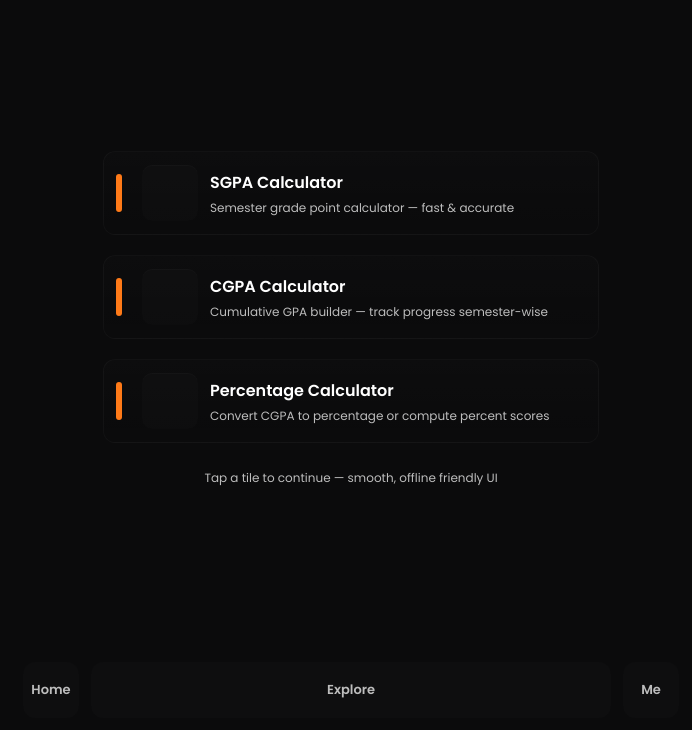
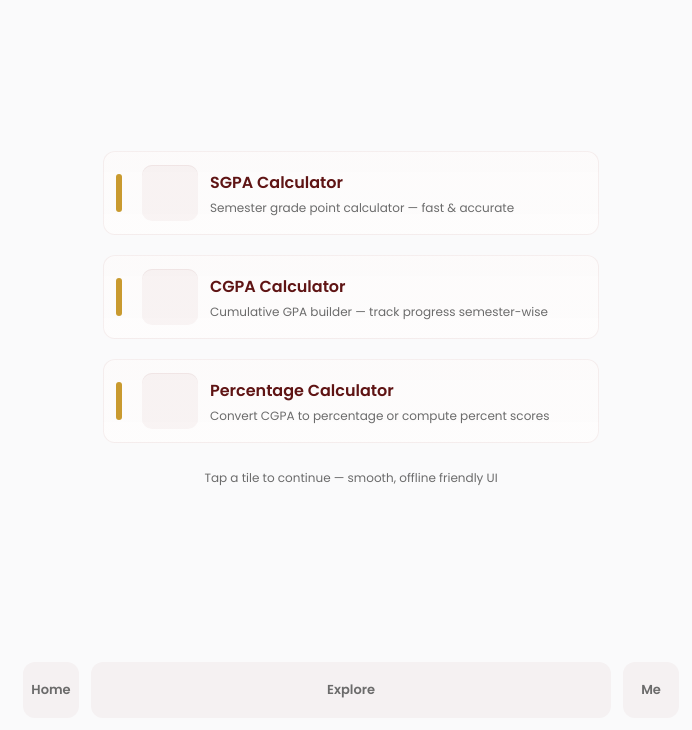
Before and after one commit to VTU-Resources/75, a plain HTML site: page index.html in a window 1280 px wide. Shown: the part 70-800 px from the top of the page, without its empty margins (289-981 px from the left). Drawn offline with nearby package versions, Linux system fonts and the light colour scheme; no server answers.

Commit message:
Update index.html

```diff
--- a/index.html
+++ b/index.html
@@ -13,19 +13,32 @@
 
   <style>
     :root{
-      --bg:#0b0b0c;           /* deep black */
-      --panel:#0f0f10;        /* slightly off-black for depth */
-      --muted:#bdbdbd;        /* light gray text */
-      --accent:#ff7a18;       /* orange (no neon) */
-      --accent-strong:#ff6a00;
+      /* VTU Theme Colors */
+      --vtu-maroon:        #7A1F1F;   /* Primary maroon */
+      --vtu-maroon-dark:   #5F1414;   /* Darker maroon accent */
+      --vtu-gold:          #C99A2F;   /* Official VTU gold */
+      --vtu-gold-dim:      #B38525;   /* Softer gold tone */
+
+      /* Neutral & Background Colors */
+      --bg:                #FAFAFB;   /* Page background */
+      --card-bg:           #FFFFFF;   /* Card / tile background */
+      --muted:             #6B6B6B;   /* Muted text */
+
+      /* UI Utility Colors */
+      --glass-border:      rgba(122,31,31,0.06);  /* Subtle border */
+
+      /* Legacy tokens mapped to VTU palette */
+      --panel: var(--card-bg);
+      --accent: var(--vtu-gold);
+      --accent-strong: var(--vtu-maroon);
       --radius:14px;
-      --nav-top-h:64px;      /* reserved top */
-      --nav-bottom-h:80px;   /* reserved bottom */
+      --nav-top-h:64px;
+      --nav-bottom-h:80px;
       --card-h:84px;
       --max-width:720px;
       --safe-gap:16px;
-      --glow:0 8px 24px rgba(255,122,24,0.12);
-      --glow-strong:0 14px 40px rgba(255,122,24,0.16);
+      --glow:0 8px 24px rgba(201,154,47,0.12);
+      --glow-strong:0 14px 40px rgba(201,154,47,0.16);
     }
 
     /* Mobile-first base */
@@ -33,7 +46,7 @@
       height:100%;
       margin:0;
       background:var(--bg);
-      color:white;
+      color:var(--vtu-maroon-dark);
       font-family:'Poppins', system-ui, -apple-system, "Segoe UI", Roboto, "Helvetica Neue", Arial;
       -webkit-font-smoothing:antialiased;
       -moz-osx-font-smoothing:grayscale;
@@ -81,8 +94,8 @@
       display:inline-flex;
       align-items:center;
       justify-content:center;
-      background:linear-gradient(180deg, rgba(255,255,255,0.02), rgba(255,255,255,0.01));
-      box-shadow: inset 0 1px 0 rgba(255,255,255,0.02);
+      background:linear-gradient(180deg, rgba(0,0,0,0.02), rgba(0,0,0,0.01));
+      box-shadow: inset 0 1px 0 rgba(0,0,0,0.02);
     }
 
     .logo img{
@@ -96,7 +109,7 @@
       font-weight:700;
       letter-spacing:1px;
       font-size:18px;
-      color:white;
+      color:var(--vtu-maroon-dark);
       text-align:center;
     }
 
@@ -125,7 +138,9 @@
     /* the three cards/buttons */
     .card {
       height:var(--card-h);
-      background:linear-gradient(180deg, rgba(255,255,255,0.01), rgba(255,255,255,0.00));
+      background:
+        linear-gradient(180deg, rgba(122,31,31,0.02), rgba(122,31,31,0.01)),
+        var(--card-bg);
       border-radius:12px;
       display:flex;
       align-items:center;
@@ -137,7 +152,7 @@
       color:inherit;
       transition:transform 220ms cubic-bezier(.2,.9,.2,1), box-shadow 220ms cubic-bezier(.2,.9,.2,1);
       will-change:transform, box-shadow;
-      border:1px solid rgba(255,255,255,0.03);
+      border:1px solid var(--glass-border);
       user-select:none;
       -webkit-user-select:none;
       outline: none;
@@ -151,8 +166,8 @@
       align-items:center;
       justify-content:center;
       border-radius:10px;
-      background:rgba(255,255,255,0.01);
-      box-shadow: inset 0 1px 0 rgba(255,255,255,0.02);
+      background:rgba(122,31,31,0.04);
+      box-shadow: inset 0 1px 0 rgba(122,31,31,0.06);
     }
 
     .card .meta {
@@ -168,7 +183,7 @@
     .card .meta .name {
       font-size:16px;
       font-weight:600;
-      color:white;
+      color:var(--vtu-maroon-dark);
       white-space:nowrap;
       text-overflow:ellipsis;
       overflow:hidden;
@@ -192,11 +207,11 @@
 
     .card:focus {
       outline: none;
-      box-shadow: 0 0 0 3px rgba(255,122,24,0.12);
+      box-shadow: 0 0 0 3px rgba(201,154,47,0.18);
       transform: translateY(-4px);
     }
 
-    /* orange accent bar on left */
+    /* orange/gold accent bar on left */
     .card::before{
       content:"";
       width:6px;
@@ -211,7 +226,7 @@
     .card:active::before{ transform:scaleY(.98); }
 
     /* subtle glow on the anim */
-    .card:hover .anim { box-shadow: 0 8px 30px rgba(255,122,24,0.08); transform: translateY(-2px); }
+    .card:hover .anim { box-shadow: 0 8px 30px rgba(122,31,31,0.12); transform: translateY(-2px); }
 
     /* bottom reserved nav area (future) */
     .bottom-reserved {
@@ -255,22 +270,22 @@
       display:flex;
       align-items:center;
       justify-content:center;
-      background:rgba(255,255,255,0.02);
+      background:rgba(122,31,31,0.04);
       color:var(--muted);
       font-size:20px;
     }
 
-    /* ADDED: keep the left accent line always visible on all cards */
+    /* keep the left accent line always visible on all cards */
     .card::before{ background:var(--accent); }
 
-    /* ADDED: tiny loader overlay */
+    /* tiny loader overlay */
     .loader-overlay{
       position:fixed;
       inset:0;
       display:flex;
       align-items:center;
       justify-content:center;
-      background:rgba(11,11,12,0.55);
+      background:rgba(95,20,20,0.55);
       backdrop-filter: blur(2px);
       -webkit-backdrop-filter: blur(2px);
       z-index:9999;
@@ -287,7 +302,7 @@
       width:64px;
       height:64px;
       border-radius:12px;
-      background:rgba(255,255,255,0.02);
+      background:rgba(122,31,31,0.02);
       box-shadow: var(--glow);
       display:flex;
       align-items:center;
@@ -352,15 +367,15 @@
     <footer class="bottom-reserved" aria-hidden="true">
       <!-- Future bottom nav / tabs live here -->
       <div style="width:100%;max-width:680px;display:flex;justify-content:center;gap:12px;">
-        <div style="height:56px;width:56px;border-radius:12px;background:rgba(255,255,255,0.01);display:flex;align-items:center;justify-content:center;color:var(--muted);font-weight:600;font-size:13px;">Home</div>
-        <div style="height:56px;flex:1;border-radius:12px;background:rgba(255,255,255,0.01);display:flex;align-items:center;justify-content:center;color:var(--muted);font-weight:600;font-size:13px;">Explore</div>
-        <div style="height:56px;width:56px;border-radius:12px;background:rgba(255,255,255,0.01);display:flex;align-items:center;justify-content:center;color:var(--muted);font-weight:600;font-size:13px;">Me</div>
+        <div style="height:56px;width:56px;border-radius:12px;background:rgba(122,31,31,0.04);display:flex;align-items:center;justify-content:center;color:var(--muted);font-weight:600;font-size:13px;">Home</div>
+        <div style="height:56px;flex:1;border-radius:12px;background:rgba(122,31,31,0.04);display:flex;align-items:center;justify-content:center;color:var(--muted);font-weight:600;font-size:13px;">Explore</div>
+        <div style="height:56px;width:56px;border-radius:12px;background:rgba(122,31,31,0.04);display:flex;align-items:center;justify-content:center;color:var(--muted);font-weight:600;font-size:13px;">Me</div>
       </div>
     </footer>
 
   </div>
 
-  <!-- ADDED: tiny global loader overlay -->
+  <!-- tiny global loader overlay -->
   <div id="loaderOverlay" class="loader-overlay" aria-hidden="true" aria-live="polite" role="status">
     <div class="loader-box">
       <div id="loaderAnim" class="loader-anim"></div>
@@ -411,7 +426,7 @@
       sgpa: 'https://assets2.lottiefiles.com/packages/lf20_jcikwtux.json',
       cgpa: 'https://assets7.lottiefiles.com/packages/lf20_touohxv0.json',
       perc: 'https://assets9.lottiefiles.com/packages/lf20_0yfsb3a1.json',
-      // ADDED: minimal spinner for click-loading (small size)
+      // minimal spinner for click-loading (small size)
       loader: 'https://assets2.lottiefiles.com/packages/lf20_usmfx6bp.json'
     };
 
@@ -420,7 +435,7 @@
     loadLottie('anim-cgpa', lottieUrls.cgpa, true, true);
     loadLottie('anim-perc', lottieUrls.perc, true, true);
 
-    // ADDED: prepare loader animation (kept paused until shown)
+    // prepare loader animation (kept paused until shown)
     loadLottie('loaderAnim', lottieUrls.loader, true, true);
 
     // Enhance tap feedback on mobile (fast)
@@ -445,22 +460,19 @@
         }
       });
 
-      // ADDED: loader on click before navigation (normal clicks only)
+      // loader on click before navigation (normal clicks only)
       card.addEventListener('click', (e) => {
-        // allow new-tab or modified clicks to behave normally
         if(e.metaKey || e.ctrlKey || e.shiftKey || e.altKey || e.button !== 0) return;
         const href = card.getAttribute('href');
         if(!href || href.startsWith('#')) return;
         e.preventDefault();
         showLoader();
-        // small delay so overlay paints before navigation
         setTimeout(()=>{ window.location.href = href; }, 180);
       });
     });
 
     // Prevent default context menu on long-press in WebView (optional)
     document.addEventListener('contextmenu', e => {
-      // Keep it lean — allow if ctrl/meta pressed
       if(!e.ctrlKey && !e.metaKey) e.preventDefault();
     });
 
```
